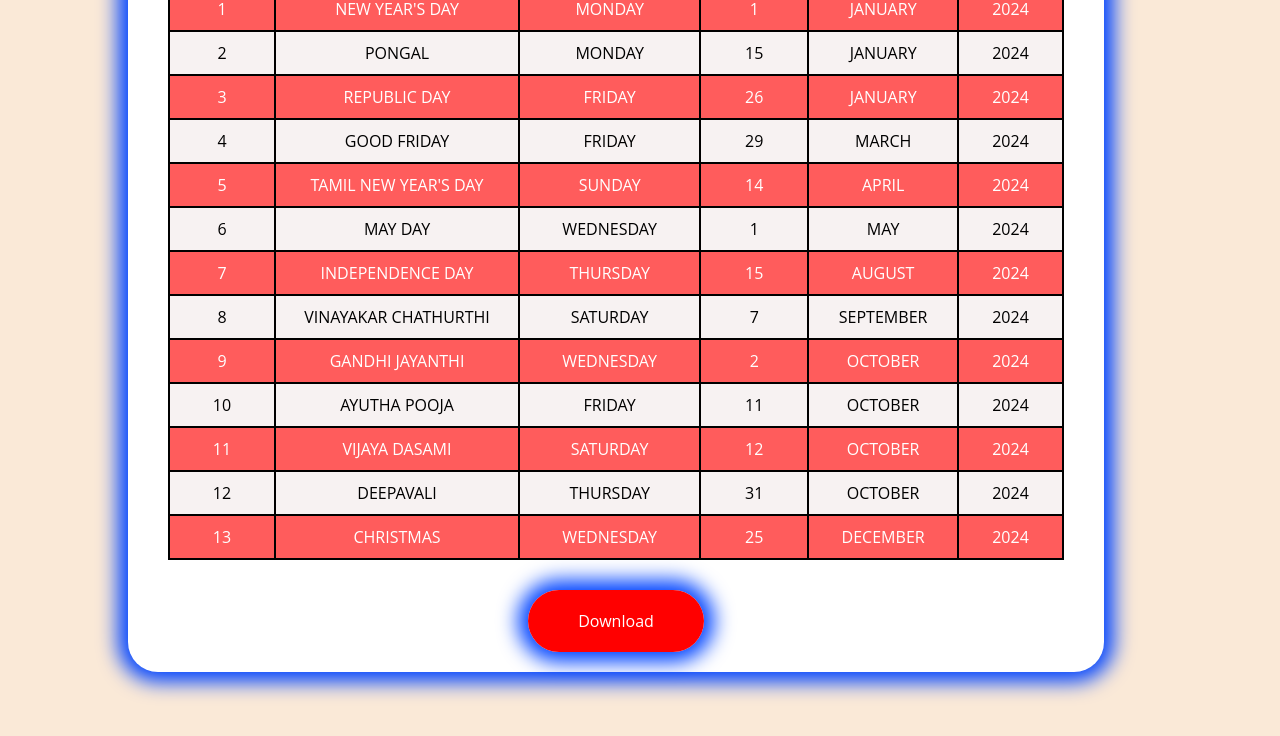
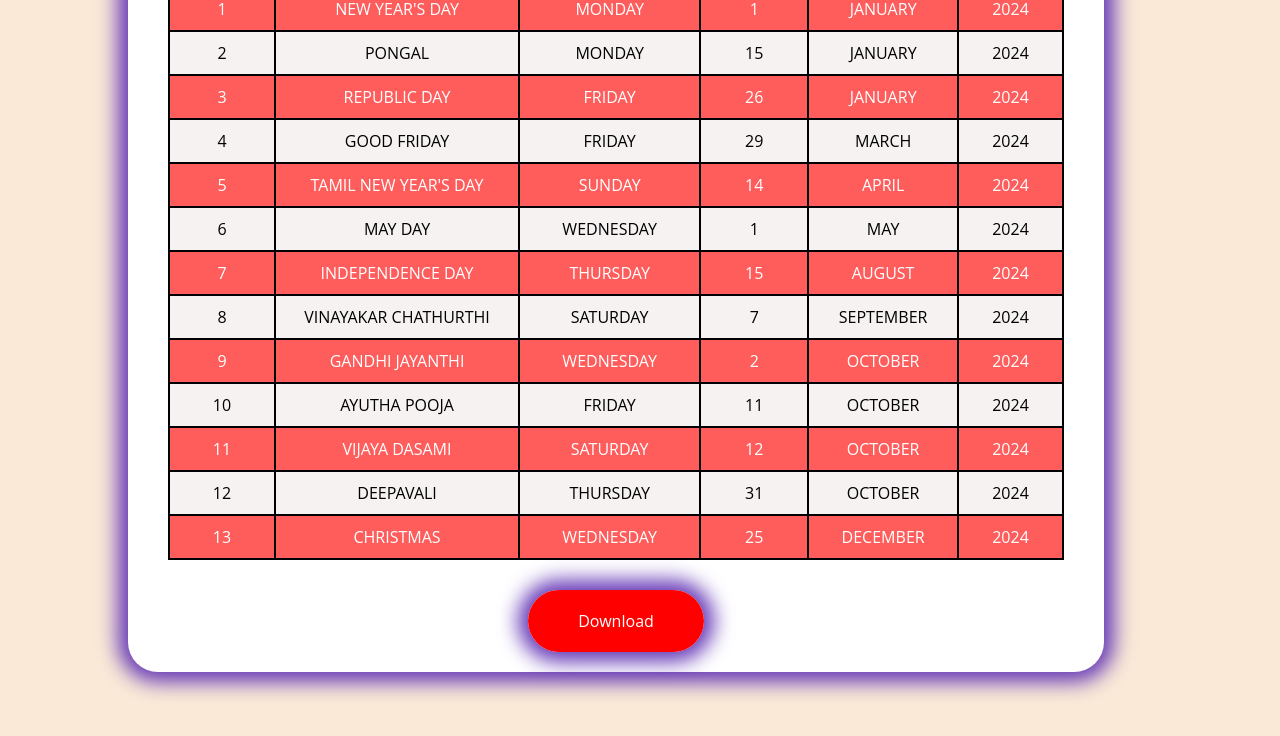
Before and after one commit to thangaganeshp/nice_Neotech, a plain HTML site: page govt_leave.html in a window 1280 px wide. In both pictures the pointer is over the link "Download". Shown: the part 722-1458 px from the top of the page. Drawn offline with Linux system fonts and the light colour scheme.

Commit message:
Update govt_leave.html

```diff
--- a/govt_leave.html
+++ b/govt_leave.html
@@ -28,7 +28,7 @@
     margin: 10%;
     justify-content: center;
     width: 70%;
-    box-shadow: 0px 0px 20px 10px #0044ff;
+    box-shadow: 0px 0px 20px 10px #6639b7;
     padding: 40px;
     border-radius: 30px;
     text-align: center;
@@ -74,7 +74,7 @@ table{
     color: white;
 }
 .m:hover{
-    box-shadow: 0px 0px 20px 10px #0044ff;
+    box-shadow: 0px 0px 20px 10px #6639b7;
 
 }
 .n{
```
